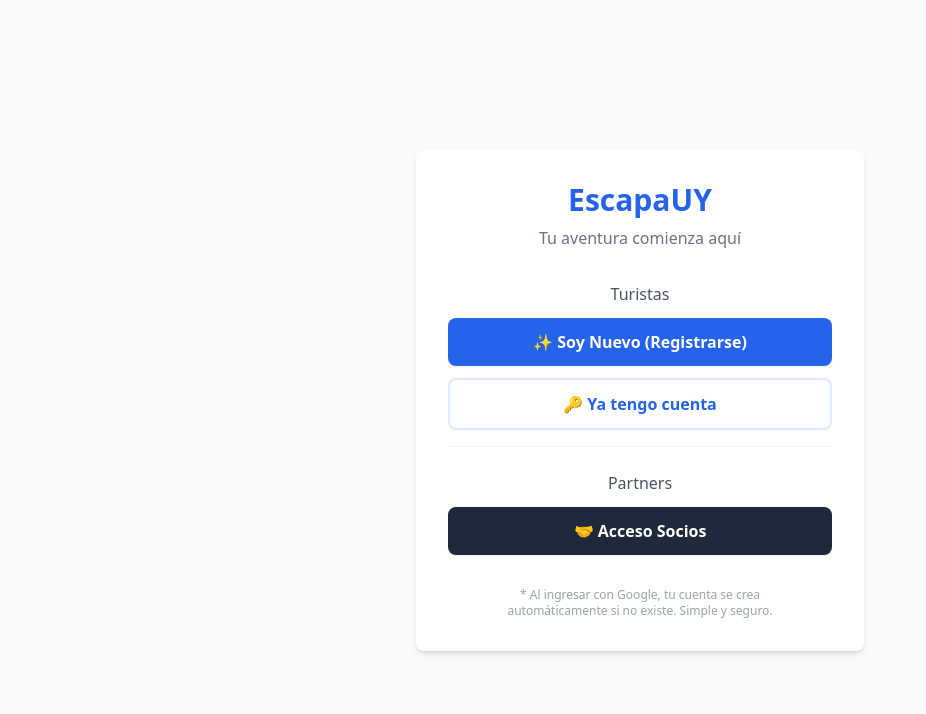
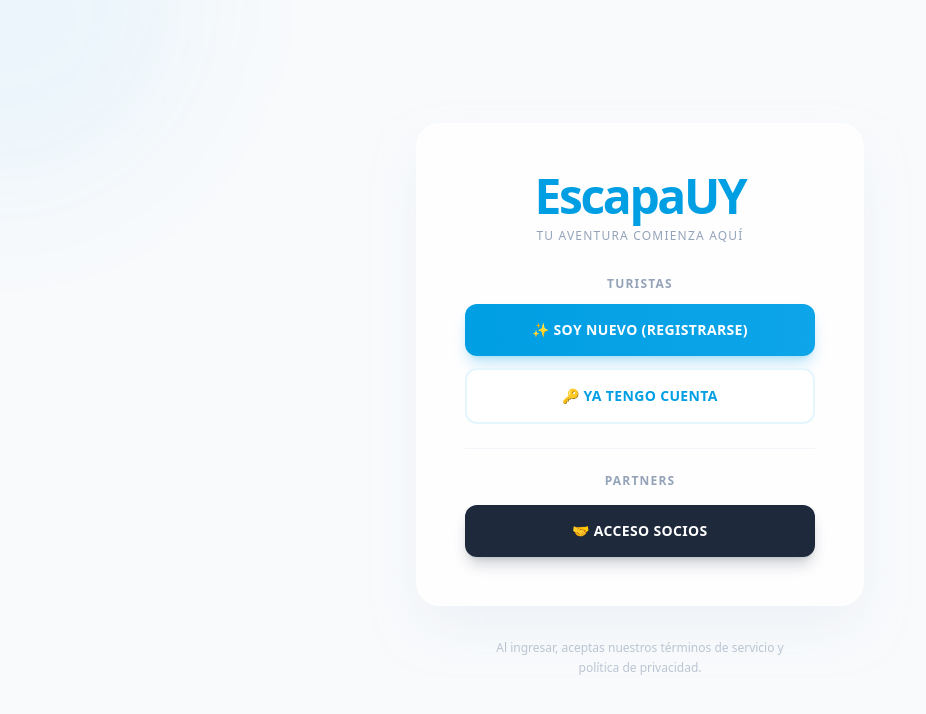
Before and after one commit to escapauy-source/escapauy_app, a React (Vite) app: page / in a window 1280 px wide. Shown: the top 714 px of the page, without its empty margins (0-926 px from the left). Built offline with nearby package versions, Linux system fonts and the light colour scheme; no server answers.

Commit message:
Feat: Remove auto-redirect and polish Index UI

```diff
--- a/src/Index.tsx
+++ b/src/Index.tsx
@@ -1,99 +1,95 @@
-import { useEffect } from "react";
-import { useNavigate, useLocation } from "react-router-dom";
+import { useNavigate } from "react-router-dom";
 import { useAuth } from "./contexts/AuthContext";
 
 const Index = () => {
   const { user, signInWithGoogle, signOut, loading } = useAuth();
   const navigate = useNavigate();
-  const location = useLocation();
-
-  const isCallback = location.pathname.includes('auth/v1/callback');
-
-  useEffect(() => {
-    if (user && isCallback) {
-      // Si ya tenemos usuario y estamos en la ruta de callback, ir al Dashboard
-      navigate("/dashboard", { replace: true });
-    } else if (user && location.pathname === "/") {
-      // Validación extra: si entra directo al home y ya tiene sesión, ir al dash
-      navigate("/dashboard", { replace: true });
-    }
-  }, [user, isCallback, navigate]);
 
   const handleLogin = (role: 'tourist' | 'partner') => {
     localStorage.setItem('pending_role', role);
     signInWithGoogle();
   };
 
-  if (loading || (isCallback && !user)) {
+  if (loading) {
     return (
-      <div className="min-h-screen flex flex-col items-center justify-center bg-gray-50">
-        <div className="animate-spin rounded-full h-12 w-12 border-b-2 border-blue-600 mb-4"></div>
-        <p className="text-gray-600">Procesando inicio de sesión...</p>
+      <div className="min-h-screen flex flex-col items-center justify-center bg-slate-50">
+        <div className="animate-spin w-12 h-12 border-4 border-primary border-t-transparent rounded-full mb-4"></div>
+        <p className="text-slate-500 font-medium">Cargando...</p>
       </div>
     );
   }
 
   return (
-    <div className="min-h-screen flex flex-col items-center justify-center bg-gray-50 p-4">
-      <div className="bg-white p-8 rounded-lg shadow-md max-w-md w-full text-center">
-        <h1 className="text-3xl font-bold mb-2 text-blue-600">EscapaUY</h1>
-        <p className="text-gray-500 mb-8">Tu aventura comienza aquí</p>
+    <div className="min-h-screen flex flex-col items-center justify-center bg-slate-50 relative overflow-hidden">
+      {/* Background Decor */}
+      <div className="absolute inset-0 z-0">
+        <div className="absolute top-0 left-0 w-96 h-96 bg-primary/5 rounded-full blur-3xl -translate-x-1/2 -translate-y-1/2"></div>
+        <div className="absolute bottom-0 right-0 w-96 h-96 bg-gold-boutique/5 rounded-full blur-3xl translate-x-1/2 translate-y-1/2"></div>
+      </div>
+
+      <div className="bg-white/80 backdrop-blur-xl p-8 md:p-12 rounded-3xl shadow-2xl shadow-slate-200/50 max-w-md w-full text-center relative z-10 border border-white/50">
+        <div className="mb-8">
+          <h1 className="text-5xl font-black mb-2 text-primary tracking-tighter">EscapaUY</h1>
+          <p className="text-slate-400 font-medium uppercase tracking-widest text-xs">Tu aventura comienza aquí</p>
+        </div>
 
         {user ? (
-          <div>
-            <p className="mb-4">Bienvenido, <strong>{user.email}</strong></p>
-            <div className="flex gap-2 justify-center">
+          <div className="animate-fade-in-up">
+            <div className="bg-slate-50 p-6 rounded-2xl mb-6 border border-slate-100">
+              <p className="text-sm text-slate-500 mb-1">Bienvenido de nuevo</p>
+              <p className="font-bold text-slate-800">{user.email}</p>
+            </div>
+
+            <div className="space-y-3">
               <button
                 onClick={() => navigate('/dashboard')}
-                className="bg-blue-600 text-white px-4 py-2 rounded hover:bg-blue-700 transition"
+                className="w-full bg-primary text-white font-black py-4 rounded-xl hover:bg-sky-600 transition-all shadow-lg shadow-primary/20 flex items-center justify-center gap-2 uppercase tracking-wide text-sm"
               >
-                Ir al Dashboard
+                🚀 Ir al Dashboard
               </button>
               <button
                 onClick={signOut}
-                className="bg-red-500 text-white px-4 py-2 rounded hover:bg-red-600 transition"
+                className="w-full bg-slate-100 text-slate-500 font-bold py-4 rounded-xl hover:bg-slate-200 transition-all flex items-center justify-center gap-2 uppercase tracking-wide text-sm"
               >
                 Cerrar Sesión
               </button>
             </div>
           </div>
         ) : (
-          <div className="space-y-4">
+          <div className="space-y-6 animate-fade-in-up">
             <div className="space-y-3">
-              <p className="mb-2 text-gray-600 font-medium">Turistas</p>
+              <p className="text-xs font-black uppercase tracking-widest text-slate-400 mb-2">Turistas</p>
               <button
                 onClick={() => handleLogin('tourist')}
-                className="w-full bg-blue-600 text-white px-6 py-3 rounded-lg hover:bg-blue-700 transition flex items-center justify-center gap-2 font-bold shadow-sm"
+                className="w-full bg-gradient-to-r from-primary to-sky-500 text-white py-4 rounded-xl hover:scale-[1.02] active:scale-95 transition-all shadow-lg shadow-primary/25 font-black uppercase tracking-wide text-sm flex items-center justify-center gap-2"
               >
                 ✨ Soy Nuevo (Registrarse)
               </button>
 
               <button
                 onClick={() => handleLogin('tourist')}
-                className="w-full bg-white text-blue-600 border-2 border-blue-100 px-6 py-3 rounded-lg hover:bg-blue-50 transition flex items-center justify-center gap-2 font-semibold"
+                className="w-full bg-white text-primary border-2 border-primary/10 py-4 rounded-xl hover:border-primary/30 hover:bg-primary/5 transition-all font-bold uppercase tracking-wide text-sm flex items-center justify-center gap-2"
               >
                 🔑 Ya tengo cuenta
               </button>
             </div>
 
-            <div className="pt-6 mt-6 border-t border-gray-100 space-y-3">
-              <p className="mb-2 text-gray-600 font-medium">Partners</p>
+            <div className="pt-6 border-t border-slate-100">
+              <p className="text-xs font-black uppercase tracking-widest text-slate-400 mb-4">Partners</p>
               <button
                 onClick={() => handleLogin('partner')}
-                className="w-full bg-slate-800 text-white px-6 py-3 rounded-lg hover:bg-slate-900 transition flex items-center justify-center gap-2 font-semibold shadow-sm"
+                className="w-full bg-slate-800 text-white py-4 rounded-xl hover:bg-slate-900 transition-all shadow-lg shadow-slate-900/20 font-black uppercase tracking-wide text-sm flex items-center justify-center gap-2"
               >
                 🤝 Acceso Socios
               </button>
             </div>
-
-            <div className="pt-4 mt-2">
-              <p className="text-xs text-gray-400 max-w-xs mx-auto">
-                * Al ingresar con Google, tu cuenta se crea automáticamente si no existe. Simple y seguro.
-              </p>
-            </div>
           </div>
         )}
       </div>
+
+      <p className="text-xs text-slate-400 mt-8 relative z-10 text-center max-w-xs mx-auto leading-relaxed opacity-60">
+        Al ingresar, aceptas nuestros términos de servicio y política de privacidad.
+      </p>
     </div>
   );
 };
```
